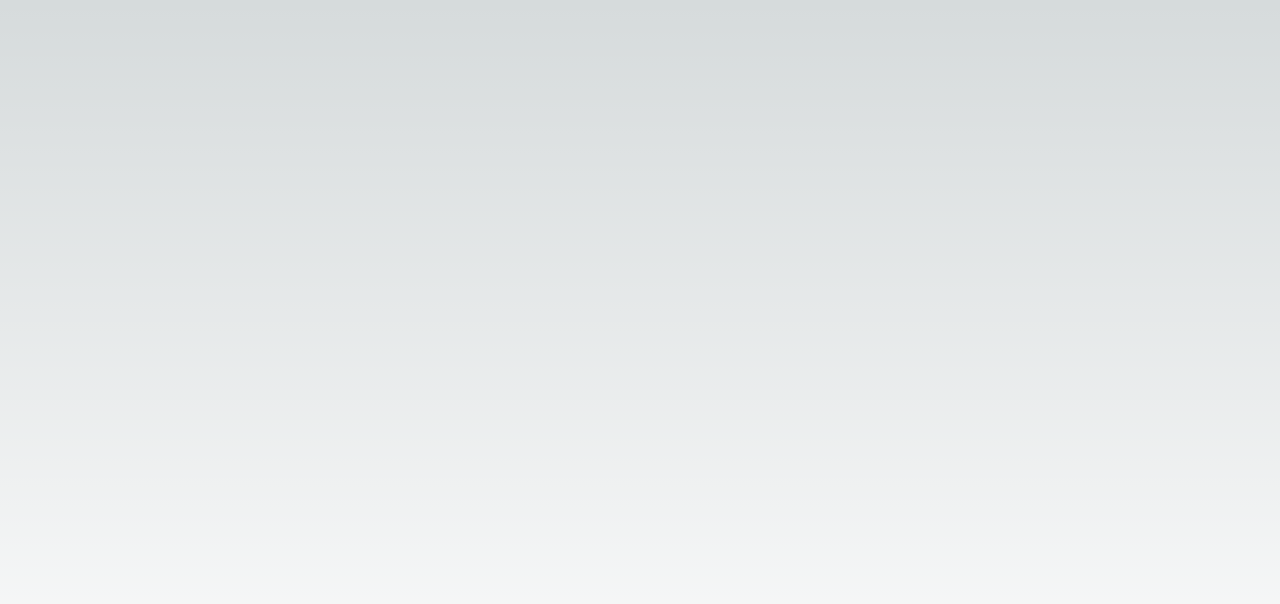
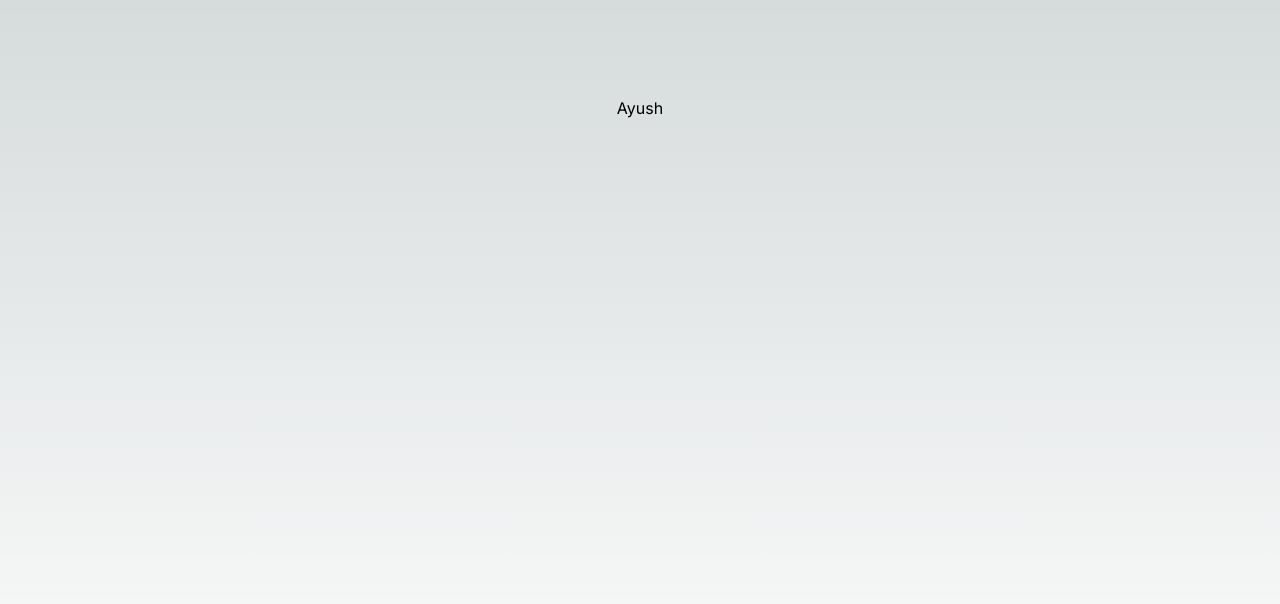
Before and after one commit to Blackrose-blackhat/TeamUp, a Next.js app: page / in a window 1280 px wide. Shown: the top 604 px of the page. Built offline with nearby package versions, Linux system fonts and the light colour scheme.

Commit message:
first commit

```diff
--- a/app/page.tsx
+++ b/app/page.tsx
@@ -3,7 +3,7 @@ import Image from 'next/image'
 export default function Home() {
   return (
     <main className="flex min-h-screen flex-col items-center justify-between p-24">
-
+      <h1>Ayush</h1>
     </main>
   )
 }
```
